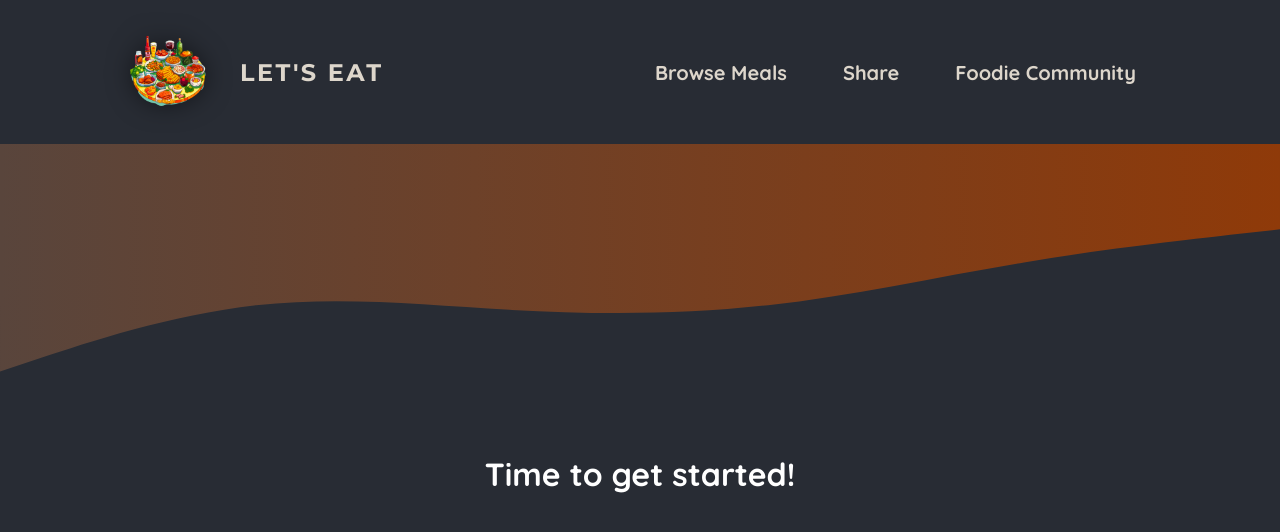
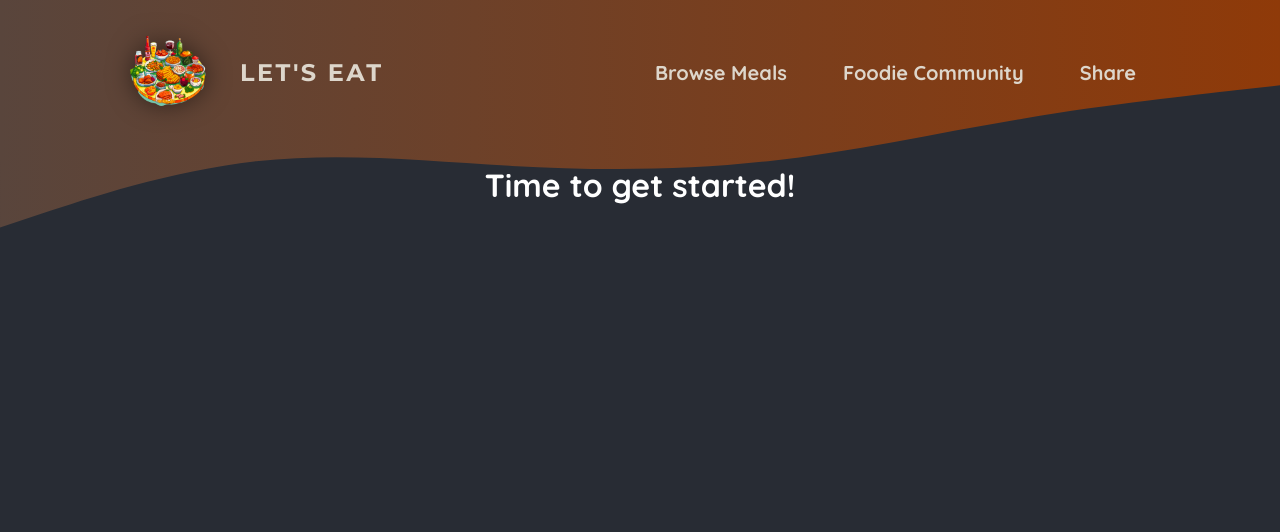
Before and after one commit to derrickmstrong/lets-eat, a Next.js app: page / in a window 1280 px wide. Shown: the top 532 px of the page. Built offline with nearby package versions, Linux system fonts and the light colour scheme.

Commit message:
Move MainHeaderBackground component and update layout

```diff
--- a/app/layout.js
+++ b/app/layout.js
@@ -1,6 +1,5 @@
 import Header from '@/components/main-header';
 import './globals.css';
-import HeaderBackground from '@/components/main-header-background';
 
 export const metadata = {
   title: 'Let\'s Eat',
@@ -12,7 +11,6 @@ export default function RootLayout({ children }) {
     <html lang="en">
       <body suppressHydrationWarning={true}>
         <Header />
-        <HeaderBackground />
         {children}
       </body>
     </html>
--- a/components/main-header-background.js
+++ b/components/main-header-background.js
@@ -1,8 +1,9 @@
+import styles from "@/styles/main-header-background.module.css";
 
 const MainHeaderBackground = () => {
   return (
-    <div className="header-background">
-      <svg xmlns="http://www.w3.org/2000/svg" viewBox="0 0 1440 320">
+    <div className={styles['header-background']}>
+      <svg className={styles.svg} xmlns="http://www.w3.org/2000/svg" viewBox="0 0 1440 320">
         <defs>
           <linearGradient id="gradient" x1="0%" y1="0%" x2="100%" y2="0%">
             <stop
--- a/components/main-header.js
+++ b/components/main-header.js
@@ -2,12 +2,15 @@ import Image from "next/image";
 import Link from "next/link";
 import logo from "@/assets/logo.png";
 import styles from "@/styles/main-header.module.css";
+import MainHeaderBackground from "./main-header-background";
 
 const Header = () => {
   return (
+    <>
+      <MainHeaderBackground />
       <header className={styles.header}>
         <Link href="/" className={styles.logo}>
-        <Image src={logo} alt="Let&apos;s Eat" width={100} height={100} priority />
+          <Image src={logo} alt="Let's Eat" width={100} height={100} priority />
           Let&apos;s Eat
         </Link>
         <nav className={styles.nav}>
@@ -16,14 +19,15 @@ const Header = () => {
               <Link href="/meals">Browse Meals</Link>
             </li>
             <li>
-            <Link href="/meals/share">Share</Link>
+              <Link href="/community">Foodie Community</Link>
             </li>
             <li>
-            <Link href="/community">Foodie Community</Link>
+              <Link href="/meals/share">Share</Link>
             </li>
           </ul>
         </nav>
       </header>
+    </>
   );
 };
 
--- a/styles/main-header-background.module.css
+++ b/styles/main-header-background.module.css
@@ -7,7 +7,7 @@
   z-index: -1;
 }
 
-svg {
+.svg {
   display: block;
   width: 100%;
   height: auto;
```
Lines whose indentation alone changed are shown as unchanged.
